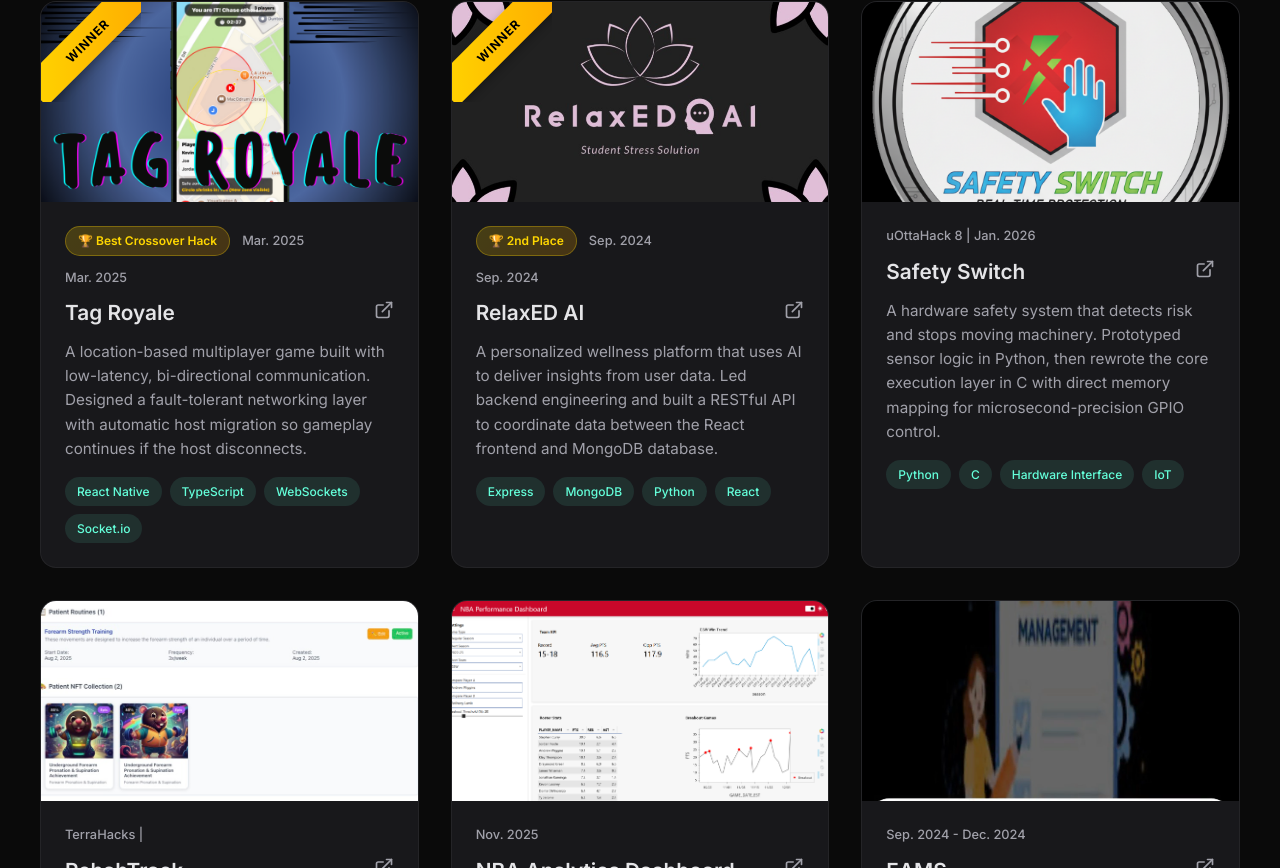
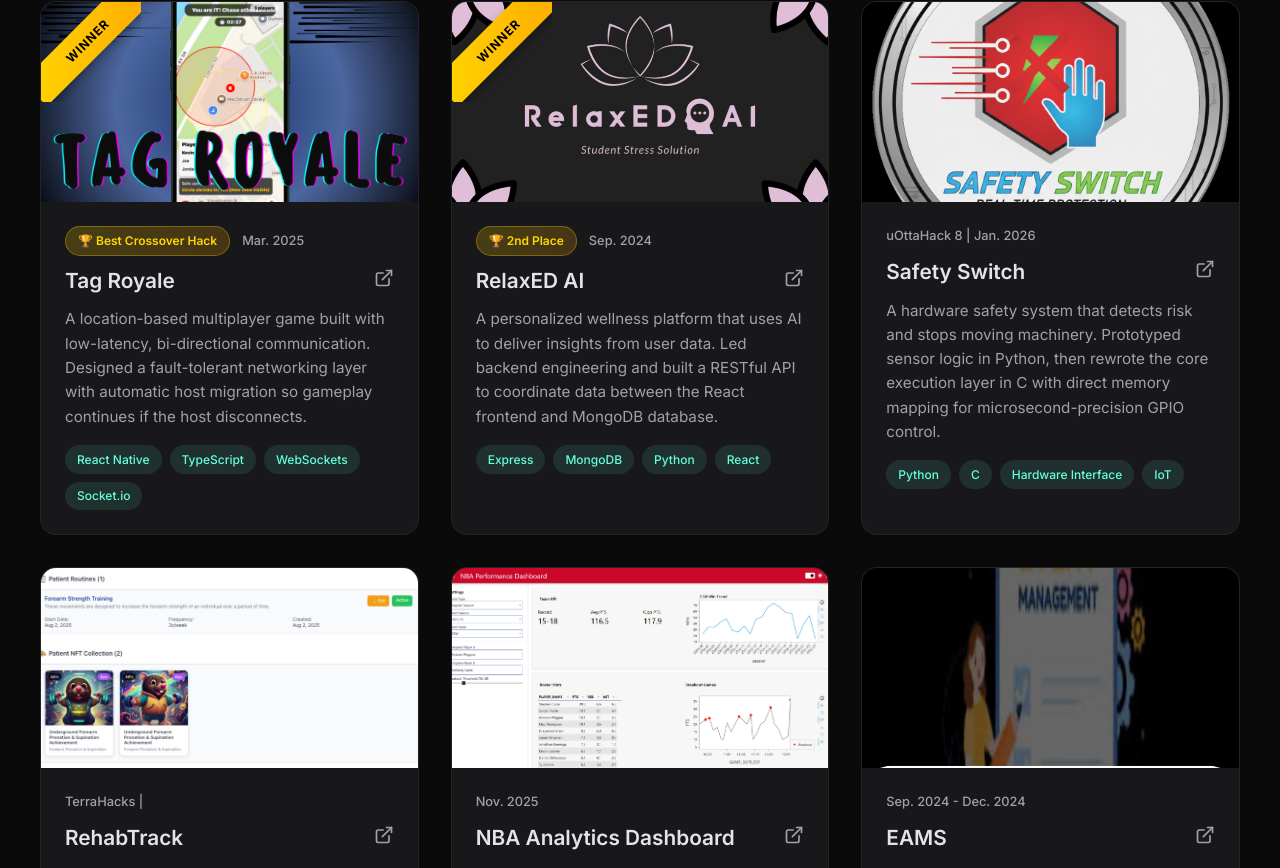
Before and after one commit to Shawn-source-debug/personal-website, a React (Vite) app: page / in a window 1280 px wide. Shown: the part 3232-4100 px from the top of the page. Built offline with nearby package versions, Linux system fonts and the light colour scheme.

Commit message:
Fix duplicate project dates

```diff
--- a/src/components/Projects.jsx
+++ b/src/components/Projects.jsx
@@ -137,7 +137,7 @@ function Projects() {
                     <span className="hackathon-name">{project.hackathon} | {project.date}</span>
                   </div>
                 )}
-                {!project.hackathon && project.year && (
+                {!project.award && !project.hackathon && project.year && (
                   <div className="project-award">
                     <span className="hackathon-name">{project.date}</span>
                   </div>
```
